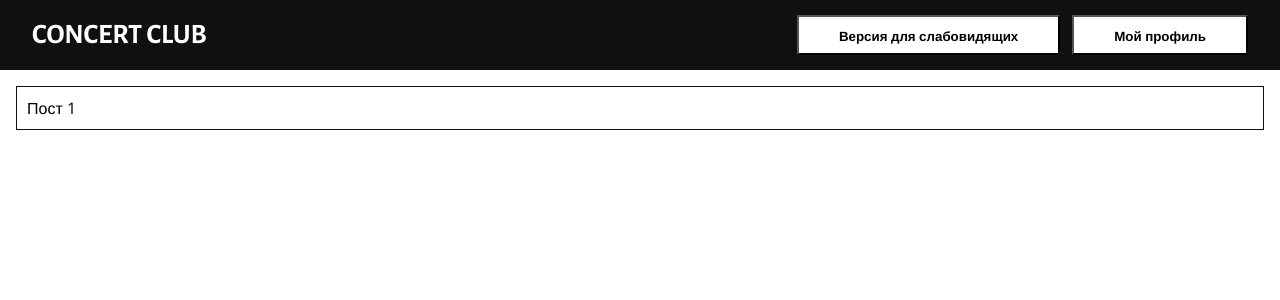
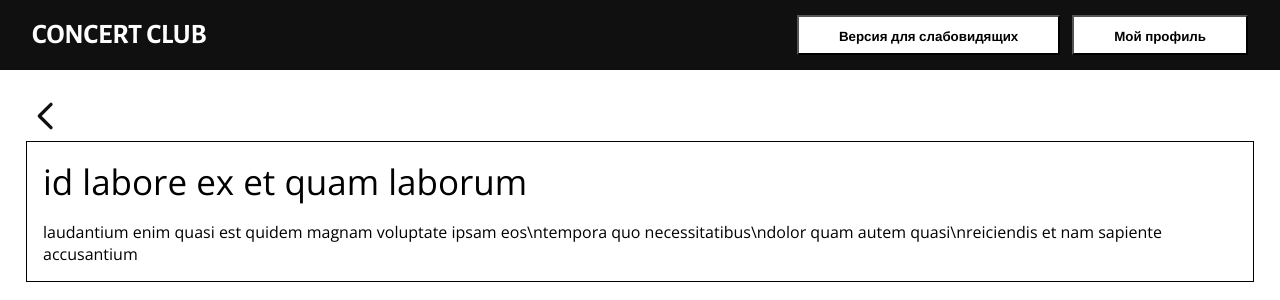
Before and after one commit to Olyathecute/Concert-club, a React (Create React App) app: page /post/1 in a window 1280 px wide. Shown: the top 300 px of the page. Built offline with nearby package versions, Linux system fonts and the light colour scheme.

Commit message:
creating a list of posts with links to each post

```diff
--- a/package.json
+++ b/package.json
@@ -9,6 +9,7 @@
     "axios": "^0.26.1",
     "react": "^18.1.0",
     "react-dom": "^18.1.0",
+    "react-icons": "^4.3.1",
     "react-scripts": "5.0.1",
     "react-router-dom": "^6.3.0",
     "sass": "^1.51.0",
--- a/src/components/Card/Card.jsx
+++ b/src/components/Card/Card.jsx
@@ -1,11 +1,13 @@
 import React from 'react'
 import style from './Card.module.scss'
 
-export default function Card({ title, info }) {
+export default function Card({ title, info, clicked }) {
   return (
-    <div className={style.wrapper}>
-      <div className={style.title}>{title}</div>
-      <div className={style.info}>{info}</div>
+    <div className={style[clicked]}>
+      <div className={style.wrapper}>
+        <div className={style.title}>{title}</div>
+        <div className={style.info}>{info}</div>
+      </div>
     </div>
   )
 }
--- a/src/components/Card/Card.module.scss
+++ b/src/components/Card/Card.module.scss
@@ -4,9 +4,12 @@
   border: 1px solid $font-color;
   margin-bottom: 1rem;
   padding: 1rem 2rem;
-  cursor: pointer;
 
   flex: 50%;
+
+  .true {
+    cursor: pointer;
+  }
 
   .title {
     font-size: 17px;
--- a/src/pages/ListOfPosts/ListOfPosts.jsx
+++ b/src/pages/ListOfPosts/ListOfPosts.jsx
@@ -1,6 +1,35 @@
-import React from 'react'
+import React, { useEffect, useState } from 'react'
+import { Link } from 'react-router-dom'
+import { getUsersPosts } from '../../requests'
+import Loader from '../../components/Loader/Loader'
+import Card from '../../components/Card/Card'
+import { HiOutlineChevronLeft } from 'react-icons/hi'
 import style from './ListOfPosts.module.scss'
 
-export default function ListOfPosts({ post }) {
-  return <div className={style.post}>Список всех постов</div>
+export default function ListOfPosts() {
+  const [posts, setPosts] = useState([])
+
+  useEffect(() => {
+    getUsersPosts().then(setPosts)
+  }, [])
+
+  if (!posts.length) return <Loader />
+
+  return (
+    <div className={style.post}>
+      <Link to="/profile" className={style.link}>
+        <HiOutlineChevronLeft size={40} />
+      </Link>
+
+      <div className={style.list}>
+        {posts.map((post, index) => {
+          return (
+            <Link key={index} to={`/post/${post.id}`} className={style.link}>
+              <Card title={post.title} info={post.body} clicked={true} />
+            </Link>
+          )
+        })}
+      </div>
+    </div>
+  )
 }
--- a/src/pages/ListOfPosts/ListOfPosts.module.scss
+++ b/src/pages/ListOfPosts/ListOfPosts.module.scss
@@ -1,7 +1,12 @@
 @import '../../styles/variables.scss';
 
 .post {
-  border: 1px solid $font-color;
   margin: 1rem;
   padding: 10px;
+
+  .link {
+    padding-top: 1rem;
+    text-decoration: none;
+    color: $font-color;
+  }
 }
--- a/src/pages/Post/Post.jsx
+++ b/src/pages/Post/Post.jsx
@@ -1,8 +1,24 @@
 import React from 'react'
 import { Link, useParams } from 'react-router-dom'
+import { HiOutlineChevronLeft } from 'react-icons/hi'
 import style from './Post.module.scss'
 
 export default function Post() {
   const { id } = useParams()
-  return <div className={style.post}>Пост {id}</div>
+
+  return (
+    <div className={style.wrapper}>
+      <Link to="/posts" className={style.link}>
+        <HiOutlineChevronLeft size={40} />
+      </Link>
+
+      <div className={style.post}>
+        <div className={style.title}>id labore ex et quam laborum</div>
+        <div className={style.body}>
+          laudantium enim quasi est quidem magnam voluptate ipsam eos\ntempora quo necessitatibus\ndolor quam autem quasi\nreiciendis et nam sapiente
+          accusantium
+        </div>
+      </div>
+    </div>
+  )
 }
--- a/src/pages/Post/Post.module.scss
+++ b/src/pages/Post/Post.module.scss
@@ -1,13 +1,26 @@
 @import '../../styles/variables.scss';
 
-.post {
-  border: 1px solid $font-color;
+.wrapper {
   margin: 1rem;
   padding: 10px;
 
-  .title {
+  .link {
+    padding-top: 1rem;
+    text-decoration: none;
+    color: $font-color;
   }
 
-  .body {
+  .post {
+    border: 1px solid black;
+    padding: 1rem;
+
+    .title {
+      font-size: 35px;
+      font-weight: 500;
+      margin-bottom: 1rem;
+    }
+
+    .body {
+    }
   }
 }
--- a/src/pages/Profile/Profile.jsx
+++ b/src/pages/Profile/Profile.jsx
@@ -3,7 +3,6 @@ import { Link } from 'react-router-dom'
 import { getAllUsers, getUsersPosts } from '../../requests'
 import Loader from '../../components/Loader/Loader'
 import UserInfo from '../../components/UserInfo/UserInfo'
-import Post from '../Post/Post'
 import Card from '../../components/Card/Card'
 import style from './Profile.module.scss'
 
@@ -32,9 +31,11 @@ export default function Profile() {
         <div className={style.list}>
           {posts.map((post, index) => {
             return (
-              <Link key={index} to={`/post/${post.id}`}>
-                <Card title={post.title} info={post.body} />
-              </Link>
+              <div key={index} className={style.post}>
+                <Link to={`/post/${post.id}`} className={style.link} clicked={true}>
+                  <Card title={post.title} info={post.body} />
+                </Link>
+              </div>
             )
           })}
         </div>
--- a/src/pages/Profile/Profile.module.scss
+++ b/src/pages/Profile/Profile.module.scss
@@ -8,11 +8,6 @@
     margin-top: 1rem;
     padding: 1rem 1.75rem;
 
-    .link {
-      text-decoration: none;
-      color: $font-color;
-    }
-
     h2 {
       margin-top: 0;
     }
@@ -20,6 +15,15 @@
     .list {
       display: flex;
       flex-direction: column;
+
+      .post {
+        flex: 1;
+      }
     }
   }
 }
+
+.link {
+  text-decoration: none;
+  color: $font-color;
+}
```
Also changed, not shown: 1 other file (tests, documents, lock files or other folders).
